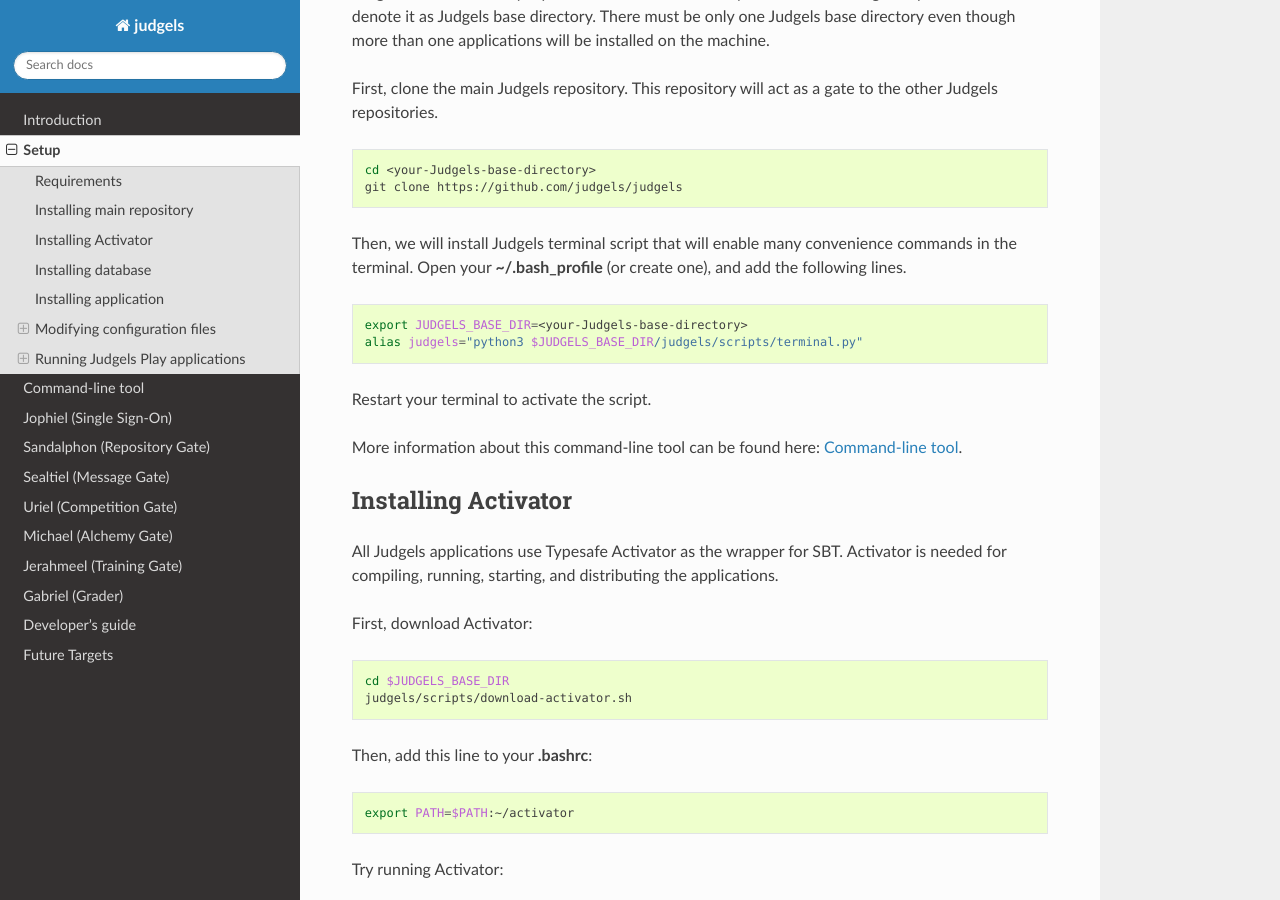
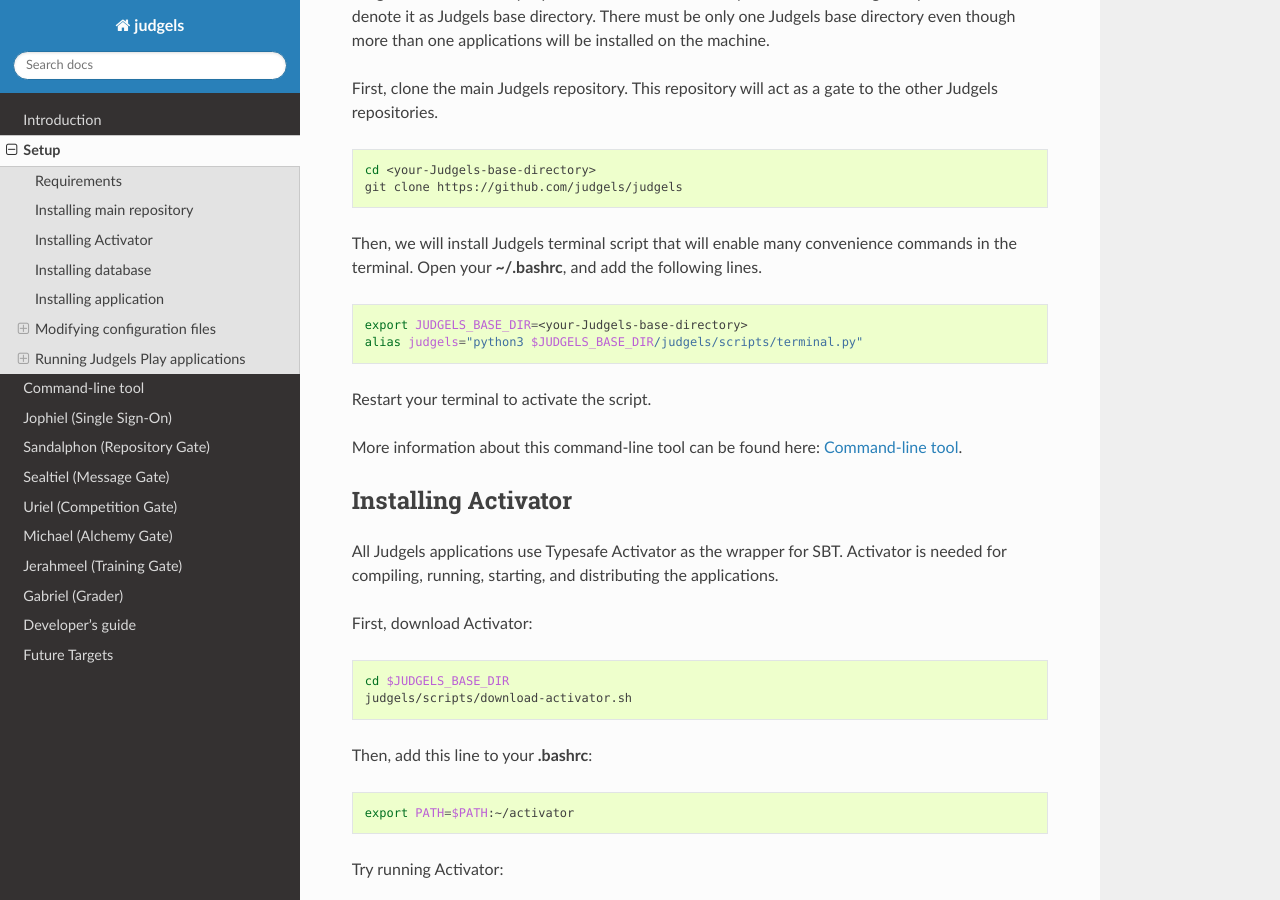
Before and after one commit to judgels/judgels, a Sphinx documentation site: the page built from docs/setup.rst, in a window 1280 px wide and 900 px high, scrolled down 795 px. Built offline with Sphinx 7.4.7 and the Read the Docs theme 2.0.0, drawn with Linux system fonts in a browser that asks for light colours; formulas are drawn with MathJax 3.

Commit message:
Change .bash_profile to .bashrc in docs

```diff
--- a/docs/setup.rst
+++ b/docs/setup.rst
@@ -33,7 +33,7 @@
     cd <your-Judgels-base-directory>
     git clone https://github.com/judgels/judgels
 
-Then, we will install Judgels terminal script that will enable many convenience commands in the terminal. Open your **~/.bash_profile** (or create one), and add the following lines.
+Then, we will install Judgels terminal script that will enable many convenience commands in the terminal. Open your **~/.bashrc**, and add the following lines.
 
 .. sourcecode:: bash
 
```
